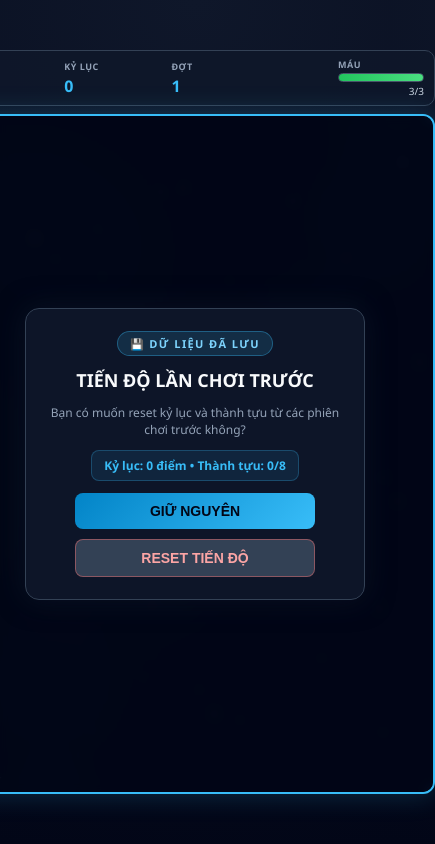
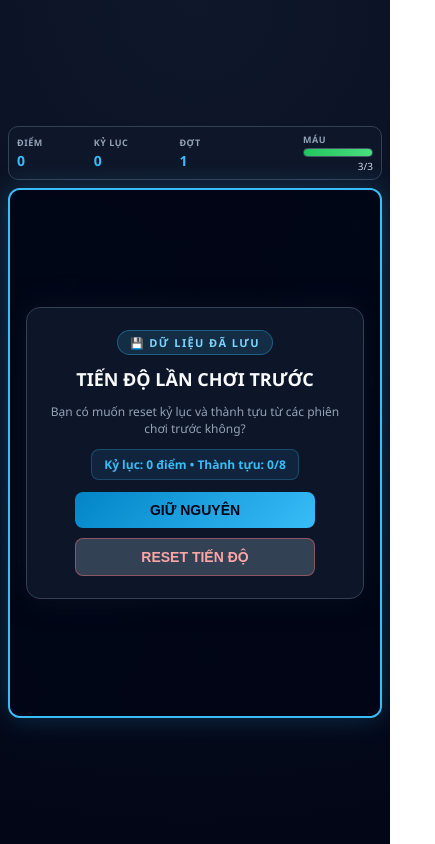
Before and after one commit to LinhJohan/SpaceShooter_CNTT, a plain HTML site: page index.html in a window 390 px wide. Shown: the whole page, 435 px wide, since content can reach past the window. Drawn offline with Linux system fonts and the light colour scheme.

Commit message:
Fix tran khung man hinh tren dien thoai

```diff
--- a/index.html
+++ b/index.html
@@ -4,7 +4,7 @@
   <meta charset="UTF-8" />
   <meta name="viewport" content="width=device-width, initial-scale=1.0" />
   <title>Chiến Cơ Vũ Trụ 2D — Đồ án Nhập môn CNTT</title>
-  <link rel="stylesheet" href="style.css" />
+  <link rel="stylesheet" href="style.css?v=4" />
 </head>
 <body>
   <div class="game-wrapper">
--- a/style.css
+++ b/style.css
@@ -1,3 +1,13 @@
+:root {
+  --game-w: min(480px, calc(100vw - 16px), calc((100vh - 88px) * 480 / 680));
+}
+
+@supports (height: 100dvh) {
+  :root {
+    --game-w: min(480px, calc(100vw - 16px), calc((100dvh - 88px) * 480 / 680));
+  }
+}
+
 * {
   box-sizing: border-box;
   margin: 0;
@@ -9,11 +19,12 @@ body {
   color: #e2e8f0;
   font-family: "Segoe UI", Tahoma, Geneva, Verdana, sans-serif;
   height: 100vh;
+  height: 100dvh;
   overflow: hidden;
   display: flex;
   justify-content: center;
   align-items: center;
-  padding: 10px;
+  padding: 8px;
 }
 
 .game-wrapper {
@@ -24,13 +35,15 @@ body {
   gap: 8px;
   height: 100%;
   max-height: 100vh;
+  max-height: 100dvh;
   width: 100%;
 }
 
 /* Thanh trạng thái trên cùng — luôn nằm gọn trong màn hình */
 .hud {
-  width: min(480px, calc((100vh - 86px) * 480 / 680));
-  min-width: 320px;
+  width: var(--game-w);
+  max-width: 100%;
+  min-width: 0;
   background: rgba(15, 23, 42, 0.92);
   border: 1px solid #334155;
   border-radius: 10px;
@@ -112,12 +125,13 @@ body {
   text-align: right;
 }
 
-/* Khung Canvas tự co giãn vừa màn hình laptop mà giữ nguyên tỷ lệ 480:680 */
+/* Khung Canvas tự co giãn vừa màn hình laptop & điện thoại, giữ nguyên tỷ lệ 480:680 */
 .canvas-container {
   position: relative;
-  height: min(680px, calc(100vh - 86px));
-  width: min(480px, calc((100vh - 86px) * 480 / 680));
-  min-width: 320px;
+  width: var(--game-w);
+  height: calc(var(--game-w) * 680 / 480);
+  min-width: 0;
+  max-width: 100%;
   border-radius: 12px;
   overflow: hidden;
   border: 2px solid #38bdf8;
@@ -706,3 +720,23 @@ canvas {
   border-radius: 8px;
   padding: 6px 12px;
 }
+
+@media (max-width: 420px) {
+  .hud {
+    padding: 6px 8px;
+    gap: 4px;
+  }
+
+  .hud-item .value {
+    font-size: 14px;
+  }
+
+  .hp-box {
+    min-width: 70px;
+  }
+
+  .btn-hud {
+    padding: 5px 7px;
+    font-size: 11px;
+  }
+}
```
